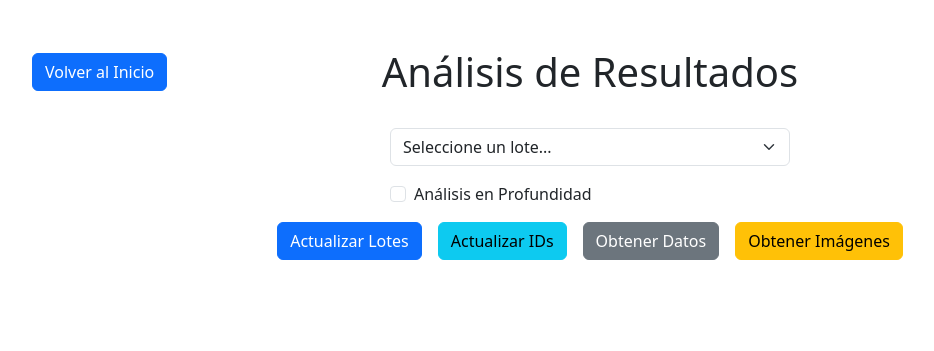
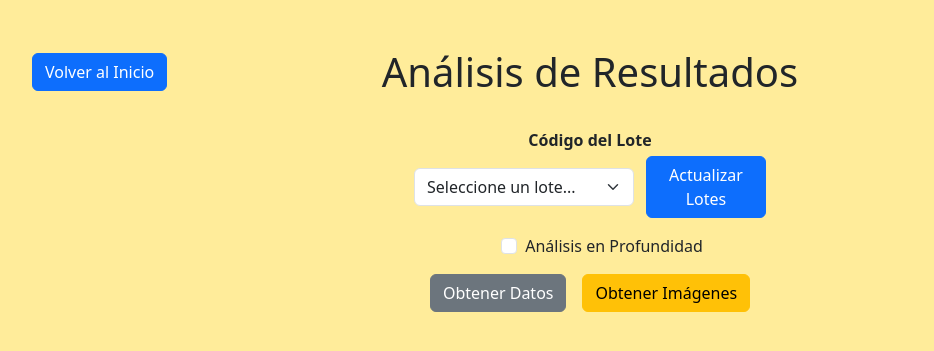
Before and after one commit to GabrielaGuerrero006/Thesis, a Flask app: page /results in a window 1280 px wide. Shown: the top 351 px of the page, without its empty margins (50-984 px from the left). Run offline with Flask 3, Linux system fonts and the light colour scheme.

Commit message:
nuevos cambios esteticos

```diff
--- a/app.py
+++ b/app.py
@@ -462,13 +462,13 @@ def obtener_datos_lote(lote_number):
 
         # Datos Generales
         datos_agrupados["Datos generales"].append(["Fecha del lote", get_fecha_procesado_lote(lote_number)])
-        datos_agrupados["Datos generales"].append(["Numero de detecciones del lote", get_num_detecciones_lote(lote_number)])
+        datos_agrupados["Datos generales"].append(["Numero de frames del lote", get_num_detecciones_lote(lote_number)])
         datos_agrupados["Datos generales"].append(["Numero de mangos en el lote", get_num_mangos_procesados(lote_number)])
 
         # Exportabilidad
         exportables = get_num_exportables_no_exportables(lote_number)
-        datos_agrupados["Exportabilidad"].append(["Numero de detecciones de mango exportable", exportables['exportable']])
-        datos_agrupados["Exportabilidad"].append(["Numero de detecciones de mango no_exportable", exportables['no_exportable']])
+        datos_agrupados["Exportabilidad"].append(["Numero de frames de mango exportable", exportables['exportable']])
+        datos_agrupados["Exportabilidad"].append(["Numero de frames de mango no exportable", exportables['no_exportable']])
         datos_agrupados["Exportabilidad"].append(["Cantidad de mangos exportables del lote", get_cantidad_mangos_exportables_lote(lote_number)])
         datos_agrupados["Exportabilidad"].append(["Cantidad de mangos no exportables del lote", get_cantidad_mangos_no_exportables_lote(lote_number)])
         datos_agrupados["Exportabilidad"].append(["Porcentaje de mangos exportables del lote", f"{get_porcentaje_mangos_exportables_lote(lote_number)}%"])
@@ -476,8 +476,8 @@ def obtener_datos_lote(lote_number):
 
         # Madurez
         maduros_verdes = get_num_verdes_maduros(lote_number)
-        datos_agrupados["Madurez"].append(["Numero de detecciones de mango verde", maduros_verdes['mango_verde']])
-        datos_agrupados["Madurez"].append(["Numero de detecciones de mango maduro", maduros_verdes['mango_maduro']])
+        datos_agrupados["Madurez"].append(["Numero de frames de mango verde", maduros_verdes['mango_verde']])
+        datos_agrupados["Madurez"].append(["Numero de frames de mango maduro", maduros_verdes['mango_maduro']])
         datos_agrupados["Madurez"].append(["Cantidad de mangos verdes del lote", get_cantidad_mangos_verdes_lote(lote_number)])
         datos_agrupados["Madurez"].append(["Cantidad de mangos maduros del lote", get_cantidad_mangos_maduros_lote(lote_number)])
         datos_agrupados["Madurez"].append(["Porcentaje de mangos verdes del lote", f"{get_porcentaje_mangos_verdes_lote(lote_number)}%"])
@@ -485,8 +485,8 @@ def obtener_datos_lote(lote_number):
 
         # Defectos
         defectos = get_num_con_defectos_sin_defectos(lote_number)
-        datos_agrupados["Defectos"].append(["Numero de detecciones de mango sin_defectos", defectos['mango_sin_defectos']])
-        datos_agrupados["Defectos"].append(["Numero de detecciones de mango con_defectos", defectos['mango_con_defectos']])
+        datos_agrupados["Defectos"].append(["Numero de frames de mango sin defectos", defectos['mango_sin_defectos']])
+        datos_agrupados["Defectos"].append(["Numero de frames de mango con defectos", defectos['mango_con_defectos']])
         datos_agrupados["Defectos"].append(["Cantidad de mangos sin defectos del lote", get_cantidad_mangos_sin_defecto_lote(lote_number)])
         datos_agrupados["Defectos"].append(["Cantidad de mangos con defectos del lote", get_cantidad_mangos_con_defecto_lote(lote_number)])
         datos_agrupados["Defectos"].append(["Porcentaje de mangos sin defectos del lote", f"{get_porcentaje_mangos_sin_defecto_lote(lote_number)}%"])
@@ -509,16 +509,16 @@ def obtener_datos_por_id(lote_number, id_number):
         # Obtener datos generales del lote
         datos_lote = {}
         datos_lote["Numero de mangos en el lote"] = get_num_mangos_procesados(lote_number)
-        datos_lote["Numero de detecciones del lote"] = get_num_detecciones_lote(lote_number)
+        datos_lote["Numero de frames del lote"] = get_num_detecciones_lote(lote_number)
         exportables = get_num_exportables_no_exportables(lote_number)
-        datos_lote["Numero de detecciones de mango exportable"] = exportables['exportable']
-        datos_lote["Numero de detecciones de mango no_exportable"] = exportables['no_exportable']
+        datos_lote["Numero de frames de mango exportable"] = exportables['exportable']
+        datos_lote["Numero de frames de mango no exportable"] = exportables['no_exportable']
         maduros_verdes = get_num_verdes_maduros(lote_number)
-        datos_lote["Numero de detecciones de mango maduro"] = maduros_verdes['mango_maduro']
-        datos_lote["Numero de detecciones de mango verde"] = maduros_verdes['mango_verde']
+        datos_lote["Numero de frames de mango maduro"] = maduros_verdes['mango_maduro']
+        datos_lote["Numero de frames de mango verde"] = maduros_verdes['mango_verde']
         defectos = get_num_con_defectos_sin_defectos(lote_number)
-        datos_lote["Numero de detecciones de mango con_defectos"] = defectos['mango_con_defectos']
-        datos_lote["Numero de detecciones de mango sin_defectos"] = defectos['mango_sin_defectos']
+        datos_lote["Numero de frames de mango con defectos"] = defectos['mango_con_defectos']
+        datos_lote["Numero de frames de mango sin defectos"] = defectos['mango_sin_defectos']
         datos_lote["Fecha del lote"] = get_fecha_procesado_lote(lote_number)
         datos_lote["Porcentaje de confianza promedio de todos los modelos del lote"] = f"{get_confianza_promedio_lote(lote_number)}%"
         datos_lote["Porcentaje de confianza promedio del modelo exportabilidad"] = f"{get_confianza_promedio_exportabilidad(lote_number)}%"
--- a/templates/detection.html
+++ b/templates/detection.html
@@ -67,7 +67,7 @@
         }
     </style>
 </head>
-<body class="bg-gray-100">
+<body style="background-color: #ffec9a;">
     <div class="container mx-auto px-4 py-8">
         <div class="header-container">
             <a href="/" class="back-button btn btn-primary">Volver al Inicio</a>
--- a/templates/index.html
+++ b/templates/index.html
@@ -3,7 +3,7 @@
 <head>
     <meta charset="UTF-8">
     <meta name="viewport" content="width=device-width, initial-scale=1.0">
-    <title>Sistema de Detección de Mangos</title>
+    <title>Sistema de Clasificación de Mangos Ataulfo</title>
     <link href="https://cdn.jsdelivr.net/npm/bootstrap@5.3.0/dist/css/bootstrap.min.css" rel="stylesheet">
     <style>
         body {
@@ -11,7 +11,7 @@
             display: flex;
             flex-direction: column;
             justify-content: center;
-            background-color: #f8f9fa;
+            background-color: #ffec9a;
         }
         .main-container {
             text-align: center;
@@ -30,7 +30,7 @@
 </head>
 <body>
     <div class="container main-container">
-        <h1 class="mb-4">Sistema de Detección de Mangos</h1>
+        <h1 class="mb-4">Sistema de Clasificación de Mangos Ataulfo</h1>
         <div class="btn-container">
             <a href="/detection" class="btn btn-primary btn-main">Empezar Detecciones</a>
             <a href="/results" class="btn btn-success btn-main">Análisis de Resultados</a>
--- a/templates/results.html
+++ b/templates/results.html
@@ -89,33 +89,51 @@
         }
     </style>
 </head>
-<body>
+<body style="background-color: #ffec9a;">
     <div class="container mt-5">
         <div class="header-container">
             <a href="/" class="back-button btn btn-primary">Volver al Inicio</a>
             <h1 class="centered-title">Análisis de Resultados</h1>
         </div>
 
+
+
         <div class="dropdown-container">
-            <select id="lotesDropdown" class="form-select mb-3">
-                <option value="" selected disabled>Seleccione un lote...</option>
-            </select>
-            <div class="form-check mb-3">
-                <input class="form-check-input" type="checkbox" value="" id="analisisProfundidad">
-                <label class="form-check-label" for="analisisProfundidad">
-                    Análisis en Profundidad
-                </label>
+            <!-- Lote Dropdown y botón -->
+            <div class="row align-items-center mb-3">
+                <div class="col-12 col-md-10 mx-auto d-flex flex-column align-items-center">
+                    <label for="lotesDropdown" class="form-label fw-bold mb-1">Código del Lote</label>
+                    <div class="d-flex flex-row w-100 justify-content-center align-items-center" style="gap: 0.5rem;">
+                        <select id="lotesDropdown" class="form-select" style="min-width:220px; max-width:350px; flex:2;">
+                            <option value="" selected disabled>Seleccione un lote...</option>
+                        </select>
+                        <button id="cargarLotes" class="btn btn-primary ms-1" type="button" style="flex:1; min-width:120px;">Actualizar Lotes</button>
+                    </div>
+                </div>
             </div>
+            <!-- Checkbox -->
+            <div class="form-check mb-3 d-flex justify-content-center align-items-center" style="gap:0.5rem;">
+                <input class="form-check-input m-0" type="checkbox" value="" id="analisisProfundidad" style="float:none;">
+                <label class="form-check-label m-0" for="analisisProfundidad" style="float:none;">Análisis en Profundidad</label>
+            </div>
+            <!-- ID Dropdown y botón, ambos ocultos por defecto -->
             <div id="idDropdownContainer" style="display:none;">
-                <select id="idDropdown" class="form-select mb-3">
-                    <option value="" selected disabled>Seleccione el ID...</option>
-                </select>
+                <div class="row align-items-center mb-3">
+                    <div class="col-12 col-md-10 mx-auto d-flex flex-column align-items-center">
+                        <label for="idDropdown" class="form-label fw-bold mb-1" id="idDropdownLabel" style="display:none;">ID del Mango</label>
+                        <div class="d-flex flex-row w-100 justify-content-center align-items-center" style="gap: 0.5rem;">
+                            <select id="idDropdown" class="form-select" style="min-width:220px; max-width:350px; flex:2;">
+                                <option value="" selected disabled>Seleccione el ID...</option>
+                            </select>
+                            <button id="actualizarIDs" class="btn btn-info ms-1" type="button" style="display:none; flex:1; min-width:120px;">Actualizar IDs</button>
+                        </div>
+                    </div>
+                </div>
             </div>
         </div>
 
-        <div class="button-container">
-            <button id="cargarLotes" class="btn btn-primary">Actualizar Lotes</button>
-            <button id="actualizarIDs" class="btn btn-info">Actualizar IDs</button>
+        <!-- Botones de acción centrados -->
+        <div class="d-flex justify-content-center gap-3 mb-3">
             <button id="obtenerDatos" class="btn btn-secondary">Obtener Datos</button>
             <button id="obtenerImagenes" class="btn btn-warning">Obtener Imágenes</button>
         </div>
@@ -254,12 +272,16 @@
                 });
             });
 
-            // Mostrar/ocultar el dropdown de ID según el checkbox
+            // Mostrar/ocultar el dropdown de ID y su label/botón según el checkbox
             $('#analisisProfundidad').change(function() {
                 if ($(this).is(':checked')) {
                     $('#idDropdownContainer').show();
+                    $('#idDropdownLabel').show();
+                    $('#actualizarIDs').show();
                 } else {
                     $('#idDropdownContainer').hide();
+                    $('#idDropdownLabel').hide();
+                    $('#actualizarIDs').hide();
                 }
                 // Ocultar todas las tablas y las imágenes al cambiar el modo de análisis
                 $('.section-table').hide();
@@ -390,6 +412,11 @@
                 $('.section-table').hide();
                 $('#tablaResultadosIDContainer').hide();
                 $('.image-container img').hide(); // Ocultar todas las imágenes
+                // Si está en modo análisis en profundidad, ocultar el label y botón de IDs
+                if (!$('#analisisProfundidad').is(':checked')) {
+                    $('#idDropdownLabel').hide();
+                    $('#actualizarIDs').hide();
+                }
             });
             // Si el usuario cambia de ID, ocultar la tabla de ID y las imágenes
             $('#idDropdown').change(function() {
```
